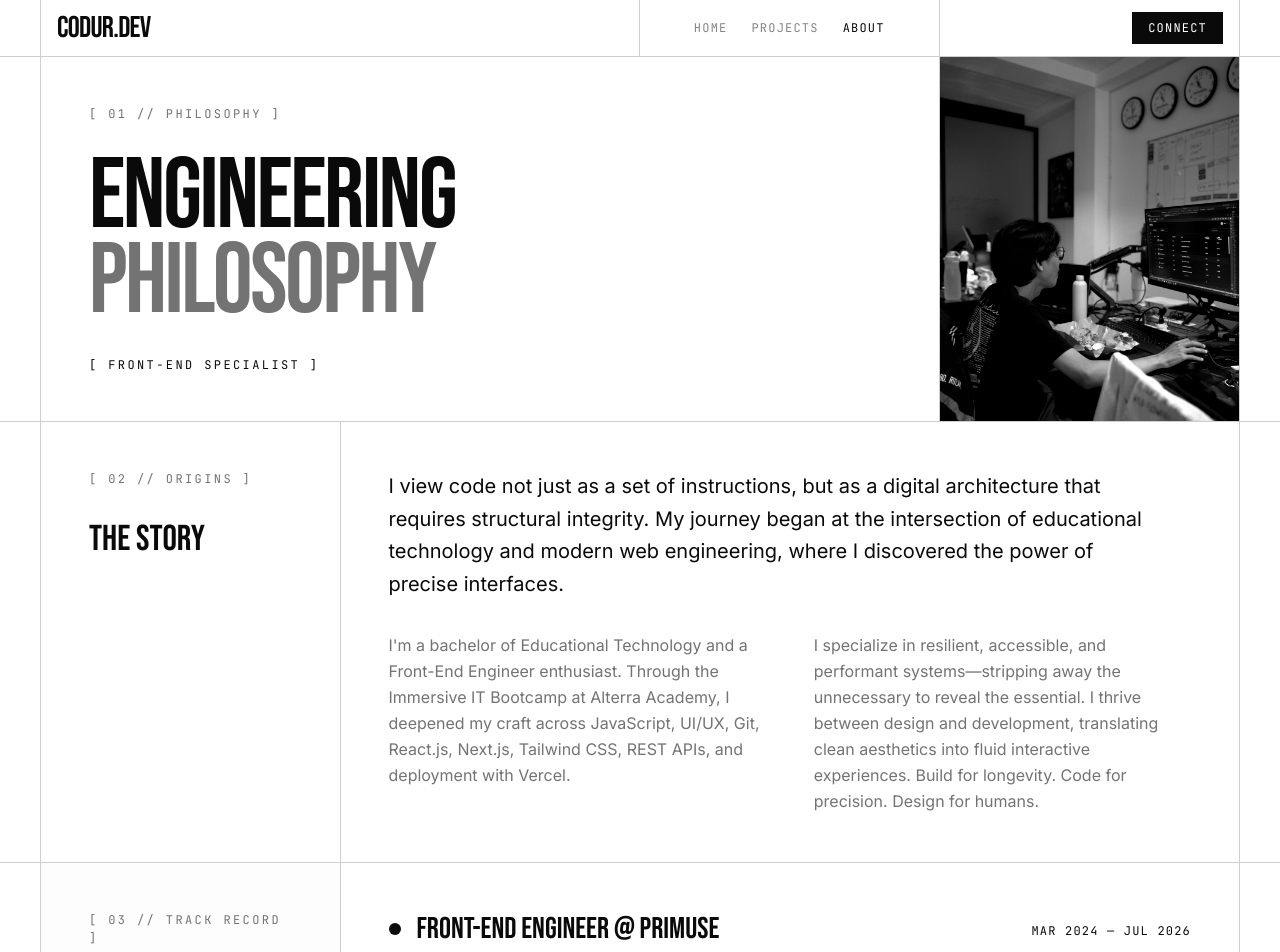
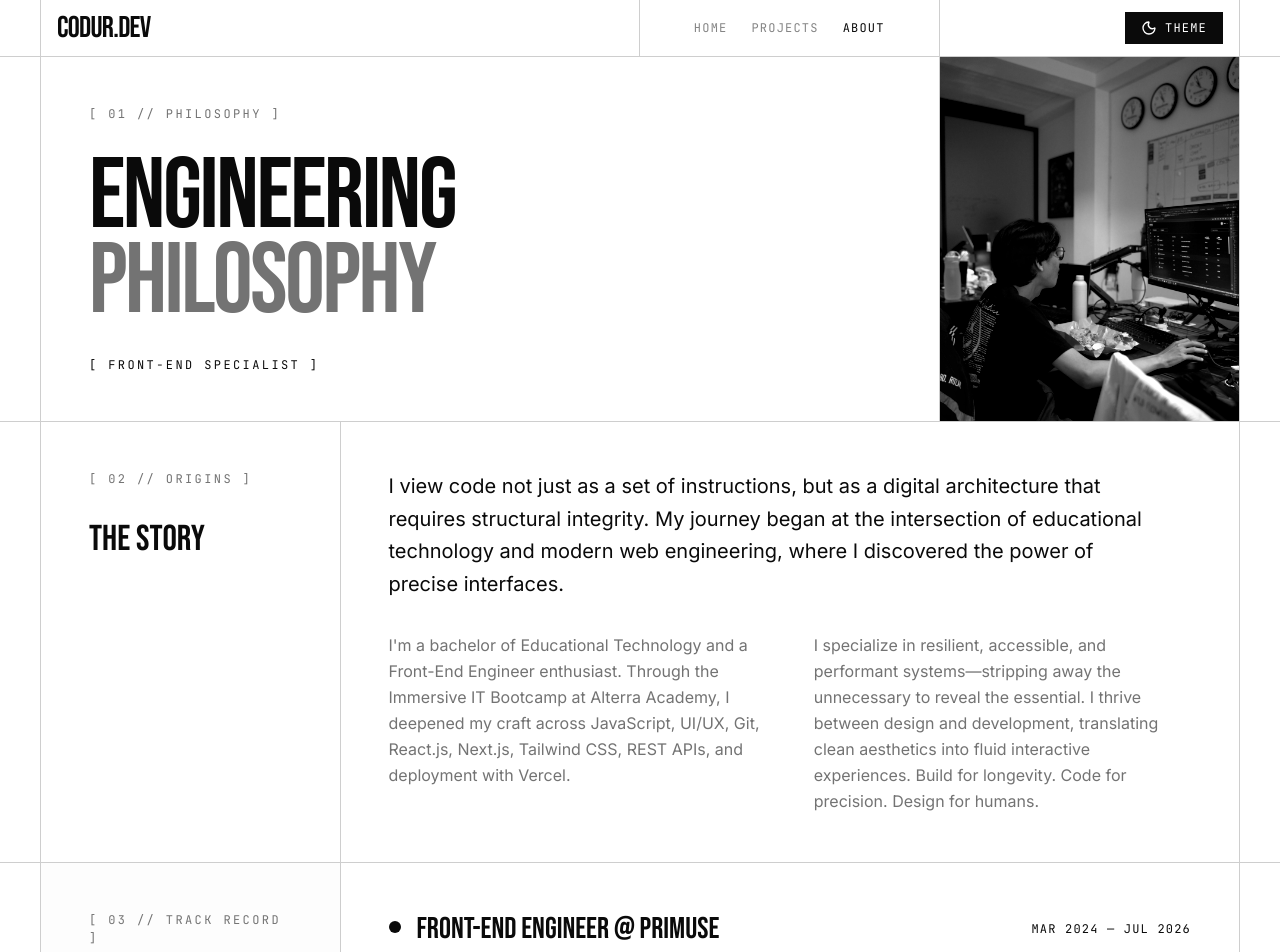
Before and after one commit to abdurrozaqf/abdurrozaqf-website, a Next.js app: page /about in a window 1280 px wide. Shown: the top 952 px of the page. Built offline with nearby package versions, Linux system fonts and the light colour scheme.

Commit message:
feat: enhance Navbar component with theme toggle functionality, integrating dark/light mode support and improving user experience with visual feedback

```diff
--- a/src/components/layouts/navbar.tsx
+++ b/src/components/layouts/navbar.tsx
@@ -1,9 +1,19 @@
 "use client";
 
 import { usePathname } from "next/navigation";
+import { useEffect, useState } from "react";
+import { useTheme } from "next-themes";
 import Link from "next/link";
 
-import { FoldersIcon, HomeIcon, User2Icon } from "lucide-react";
+import {
+  FoldersIcon,
+  HomeIcon,
+  MoonIcon,
+  SunIcon,
+  User2Icon,
+} from "lucide-react";
+
+import { useCircularTransition } from "@/hooks/use-circular-transition";
 import { cn } from "@/libs/utils";
 
 const NAV_LINKS = [
@@ -26,7 +36,18 @@ function NavLinkIcon({ href }: { href: string }) {
 }
 
 export default function Navbar() {
+  const { resolvedTheme } = useTheme();
   const pathname = usePathname();
+
+  const [mounted, setMounted] = useState<boolean>(false);
+  const { toggleTheme } = useCircularTransition();
+  const IS_DARK = resolvedTheme === "dark";
+
+  useEffect(() => {
+    setTimeout(() => {
+      setMounted(true);
+    }, 100);
+  }, []);
 
   return (
     <header
@@ -88,7 +109,7 @@ export default function Navbar() {
               </Link>
             );
           })}
-          <Link
+          {/* <Link
             href="/contact"
             className={cn(
               "px-4 py-2 font-mono text-xs tracking-widest uppercase",
@@ -97,7 +118,31 @@ export default function Navbar() {
             )}
           >
             Connect
-          </Link>
+          </Link> */}
+          <button
+            type="button"
+            onClick={toggleTheme}
+            aria-label={
+              mounted
+                ? IS_DARK
+                  ? "Switch to light theme"
+                  : "Switch to dark theme"
+                : "Toggle theme"
+            }
+            className={cn(
+              "px-4 py-2 font-mono text-xs tracking-widest uppercase",
+              "transition-colors hover:bg-foreground/70 bg-foreground text-background",
+              "hidden md:flex items-center gap-2",
+              "cursor-pointer"
+            )}
+          >
+            {mounted && IS_DARK ? (
+              <SunIcon className="size-4" aria-hidden />
+            ) : (
+              <MoonIcon className="size-4" aria-hidden />
+            )}
+            Theme
+          </button>
         </div>
       </div>
     </header>
--- a/src/features/about/components/experience-item.tsx
+++ b/src/features/about/components/experience-item.tsx
@@ -21,11 +21,11 @@ export default function ExperienceItem({
 }: ExperienceItemProps) {
   return (
     <article className="p-6 transition-colors group hover:bg-muted/40 md:p-12">
-      <div className="flex flex-col items-baseline mb-6 md:flex-row md:justify-between gap-3">
+      <div className="flex flex-col items-baseline gap-3 mb-6 md:flex-row md:justify-between">
         <div className="flex items-center gap-4">
           <span
             className={cn(
-              "size-3 shrink-0 rounded-full transition-all duration-200 group-hover:scale-[1.3]",
+              "size-3 shrink-0 rounded-full transition-all duration-200 group-hover:scale-[1.3] -mt-1",
               current
                 ? "bg-foreground"
                 : "border-2 border-foreground group-hover:bg-foreground"
@@ -45,7 +45,7 @@ export default function ExperienceItem({
         </span>
       </div>
 
-      <p className="max-w-2xl mb-8 text-lg leading-relaxed text-muted-foreground">
+      <p className="max-w-2xl mb-8 text-base leading-relaxed text-muted-foreground">
         {description}
       </p>
 
```
